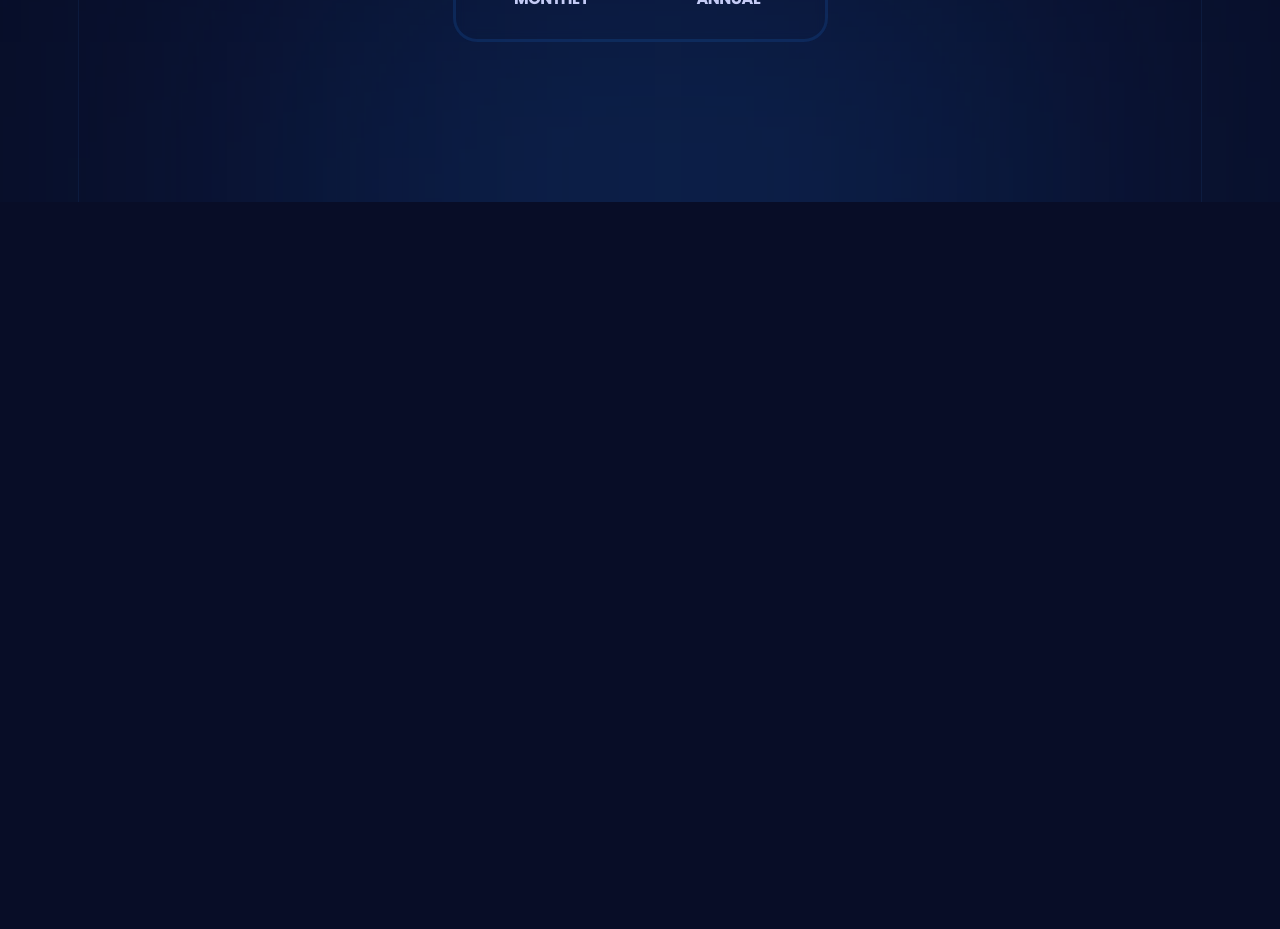
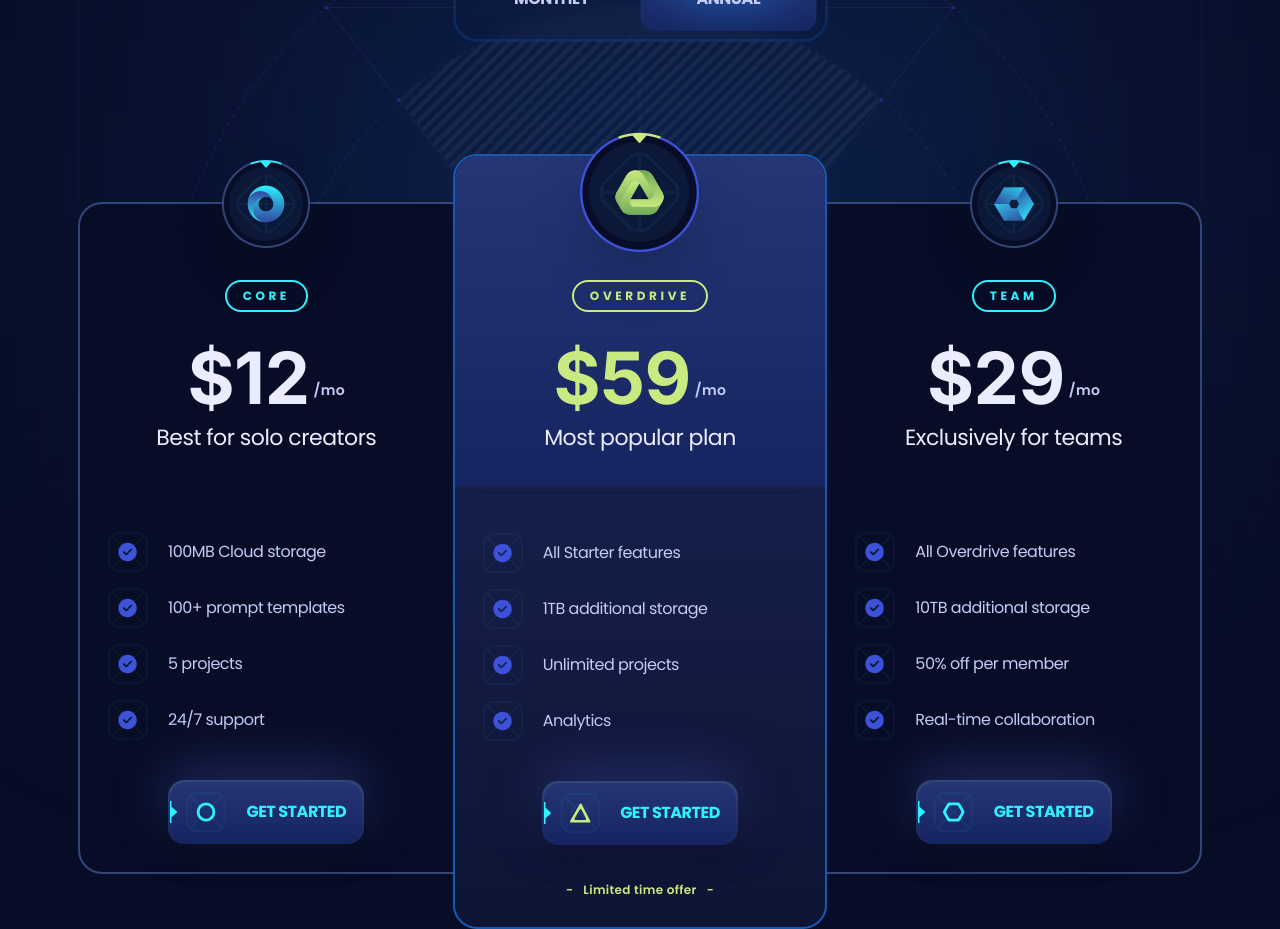
Before and after one commit to Faruqoloyede/Xora-Landing-page, a React (Vite) app: page / in a window 1280 px wide. Shown: the part 2140-3069 px from the top of the page. Before the commit the page ends 2342 px from the top, so only its background shows below. Built offline with nearby package versions, Linux system fonts and the light colour scheme.

Commit message:
pricing section  added

```diff
--- a/package.json
+++ b/package.json
@@ -12,6 +12,7 @@
   "dependencies": {
     "clsx": "^2.1.1",
     "react": "^18.3.1",
+    "react-countup": "^6.5.3",
     "react-dom": "^18.3.1",
     "react-scroll": "^1.9.0"
   },
--- a/src/sections/Pricing.jsx
+++ b/src/sections/Pricing.jsx
@@ -2,6 +2,9 @@
 import { Element } from 'react-scroll'
 import { useState } from 'react'
 import clsx from 'clsx'
+import { plans } from '../constant'
+import CountUp from 'react-countup'
+import Button from "../component/Button"
 
 const Pricing = () => {
     const [monthly, setMonthly] = useState(false)
@@ -14,7 +17,59 @@
                     <div className='relative z-4 mx-auto flex w-[375px] rounded-3xl border-[3px] border-s4/25 p-2 backdrop-blur-[6px] max-md:w-[310px]'>
                         <button className={clsx("pricing-head_btn", monthly && "text-p4")} onClick={()=> setMonthly(true)}>Monthly</button>
                         <button className={clsx("pricing-head_btn", !monthly && "text-p4")} onClick={()=> setMonthly(false)}>Annual</button>
+                        <div className={clsx('g4 rounded-14 before:h-100 pricing-head_btn_before absolute left-2 top-2 h-[calc(100%-16px)] w-[calc(50%-8px)] overflow-hidden shadow-400 transition-transform duration-500', !monthly && "translate-x-full")} />
                     </div>
+                    <div className='pricing-bg'>
+                        <img src="/images/bg-outlines.svg" width={960} height={380} alt="outline" className='relative z-2' />
+                        <img src="/images/bg-outlines-fill.png" width={960} height={380} alt="outline" className='absolute inset-0 opacity-5 mix-blend-soft-light' />
+                    </div>
+                </div>
+                {/* pricing section */}
+                <div className='scroll-hide relative z-2 -mt-12 flex items-start max-xl:gap-5 max-xl:overflow-auto max-xl:pt-6'>
+                    {plans.map((plan, index)=>(
+                        <div key={plan.id} className='pricing-plan_first pricing-plan_last pricing-plan_odd pricing-plan_even relative border-2 p-7 max-xl:min-w-80 max-lg:rounded-3xl xl:w-[calc(33.33%+2px)]'>
+                            {index == 1 && (
+                                <div className='g4 absolute h-330 left-0 right-0 top-0 z-1 rounded-tl-3xl rounded-tr-3xl' />
+                            )}
+                             <div className={clsx("absolute left-0 right-0 z-2 flex items-center justify-center", index === 1 ? "-top-6" : "-top-6 xl:-top-11")}>
+                                        <img src={plan.logo} alt={plan.title} className={clsx('object-contain drop-shadow-2xl', index === 1 ? "size-[120px]" : "size-[88px]")}  />
+                             </div>
+                            <div className={clsx('relative flex flex-col items-center', index === 1 ? "pt-24" : 'pt-12')}>
+                                <div className={clsx('small-2 rounded-20 relative z-2 mx-auto mb-6  border-2 px-4 py-1.5 uppercase', index === 1 ? "border-p3 text-p3" : "border-p1 text-p1")}>
+                                    {plan.title}
+                                </div>
+                                <div className='relative z-2 flex items-center justify-center'>
+                                    <div className={clsx('h-num flex items-start', index === 1 ? 'text-p3' : 'text-p4')}>$ {""}<CountUp
+                                        start={plan.priceMonthly}
+                                        end={monthly ? plan.priceMonthly : plan.priceYearly}
+                                        duration={0.4}
+                                        useEasing={false}
+                                        preserveValue
+                                    /></div>
+                                    <div className='small-1 relative top-3 ml-1'>
+                                        /mo
+                                    </div>
+                                </div>
+                            </div>
+                            <div className={clsx('body-1 relative z-2 mb-10 w-full border-b-s2 pb-9 text-center text-p4', index === 1 && 'border-b')}>
+                                {plan.caption}
+                            </div>
+                            <ul className='mx-auto space-y-4 xl;px-7'>
+                                {plan.features.map((feature)=>(
+                                    <li key={feature} className='relative flex items-center gap-5'>
+                                        <img src="/images/check.png" alt="check" className='size-10 object-contain' />
+                                        <p className='flex-1'>{feature}</p>
+                                    </li>
+                                ))}
+                            </ul>
+                            <div className='mt-10 flex w-full justify-center'>
+                                <Button icon={plan.icon}>
+                                    Get Started
+                                </Button>
+                            </div>
+                            {index === 1 && <p className="small-compact mt-9 text-center text-p3 before:content-['-'] before:mx-2.5 after:mx-2.5 after:content-['-']">Limited time offer</p>}
+                        </div>
+                    ))}
                 </div>
             </div>
         </Element>
```
Also changed, not shown: 1 other file (tests, documents, lock files or other folders).
